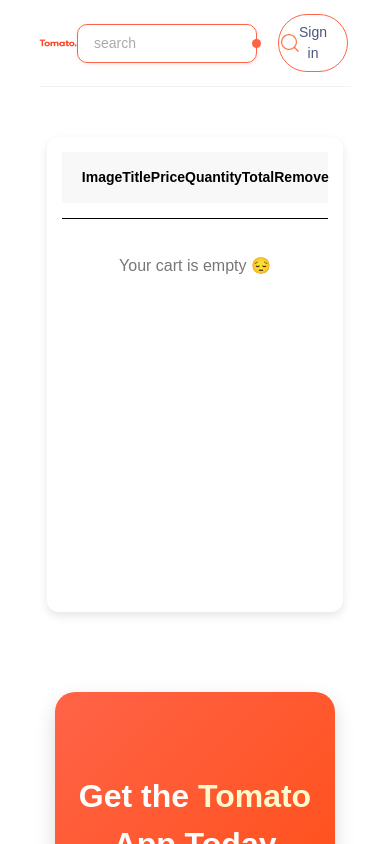
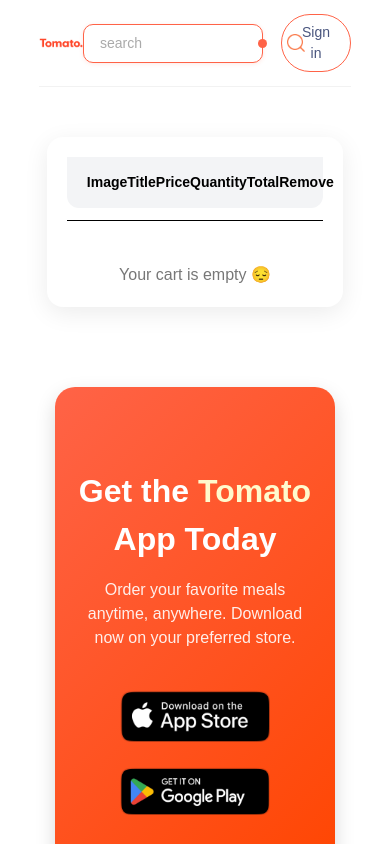
Before and after one commit to Shatansh6/Food-Delivery-App-react, a React (Vite) app: page /cart in a window 390 px wide. Shown: the top 844 px of the page. Built offline with nearby package versions, Linux system fonts and the light colour scheme.

Commit message:
Initial commit

```diff
--- a/src/pages/Cart/Cart.css
+++ b/src/pages/Cart/Cart.css
@@ -1,143 +1,187 @@
+
 .cart {
   width: 90%;
   max-width: 1000px;
   margin: 50px auto;
-  background: #fff;
-  border-radius: 12px;
-  padding: 30px;
-  box-shadow: 0 4px 10px rgba(0,0,0,0.1);
-  height: 475px;
-  overflow-y: scroll;
+  background: #ffffff;
+  border-radius: 16px;
+  padding: 0px 30px 30px 30px;
+  box-shadow: 0 6px 25px rgba(0, 0, 0, 0.08);
+  overflow-y: auto;
+  max-height: 80vh;
+  scroll-behavior: smooth;
 }
-
-.cart-items {
-  width: 100%;
-  display: flex;
-  flex-direction: column;
-  gap: 15px;
+.cart::-webkit-scrollbar {
+  width: 6px;
+}
+.cart::-webkit-scrollbar-thumb {
+  background-color: rgba(0, 0, 0, 0.15);
+  border-radius: 10px;
 }
 
 .title {
   display: grid;
   grid-template-columns: 1fr 2fr 1fr 1fr 1fr 0.5fr;
-  background-color: #f8f8f8;
+  background-color: #f3f4f6;
   font-weight: 600;
   padding: 15px 20px;
+  border-radius: 0px 0px 12px 12px;
   position: sticky;
-  top: -30px;
-  z-index: 2;
+  top: 0;
+  z-index: 5;
+  color: #333;
+}
+
+.cart-items {
+  display: flex;
+  flex-direction: column;
+  gap: 12px;
 }
 
 .cart-item {
   display: grid;
-  grid-template-columns: 1fr 2fr 1fr 1fr 1fr 1fr;
+  grid-template-columns: 1fr 2fr 1fr 1fr 1fr 0.5fr;
   align-items: center;
   background: #fafafa;
-  padding: 10px 0;
-  border-radius: 8px;
+  padding: 12px 16px;
+  border-radius: 10px;
   text-align: center;
+  transition: transform 0.15s ease, box-shadow 0.15s ease;
 }
 
-.cart-item img {
-  width: 60px;
-  height: 60px;
+.cart-item:hover {
+  transform: scale(1.01);
+  box-shadow: 0 3px 12px rgba(0, 0, 0, 0.08);
+}
+
+
+.cart-item-img {
+  width: 70px;
+  height: 70px;
   object-fit: cover;
   border-radius: 8px;
   margin: auto;
+  border: 1px solid #eee;
 }
 
 .cart-item p {
   margin: 0;
   font-size: 15px;
+  color: #333;
+  line-height: 1.4;
 }
+
+
+.quantity-controls {
+  display: flex;
+  align-items: center;
+  justify-content: center;
+  gap: 6px;
+}
+
+.qty-btn {
+  background: #ff6b00;
+  color: white;
+  border: none;
+  padding: 5px 10px;
+  border-radius: 5px;
+  font-size: 16px;
+  cursor: pointer;
+  transition: background 0.2s ease, transform 0.1s ease;
+}
+
+.qty-btn:hover {
+  background: #e65c00;
+  transform: scale(1.05);
+}
+
+.qty-btn:active {
+  transform: scale(0.95);
+}
+
 
 .remove-btn {
   cursor: pointer;
-  color: #ff4444;
+  color: #ff3b30;
   font-size: 18px;
-  transition: 0.2s;
+  background: none;
+  border: none;
+  transition: transform 0.2s, color 0.2s;
 }
 
 .remove-btn:hover {
-  transform: scale(1.1);
-}
-
-button {
-  background: #ff6b00;
-  color: white;
-  border: none;
-  padding: 4px 10px;
-  border-radius: 5px;
-  cursor: pointer;
-  margin: 0 5px;
-  transition: 0.2s;
-}
-
-button:hover {
-  background: #e65c00;
+  color: #d7261b;
+  transform: scale(1.2);
 }
 
 .empty-cart {
   text-align: center;
   font-size: 16px;
   color: #777;
-  margin-top: 20px;
+  margin-top: 30px;
+  font-weight: 500;
 }
+
 
 .cart-total {
   text-align: right;
-  margin-top: 25px;
+  margin-top: 30px;
+  border-top: 2px solid #f0f0f0;
+  padding-top: 20px;
 }
 
 .cart-total h3 {
-  font-size: 20px;
-  margin-bottom: 15px;
-  color: #333;
+  font-size: 22px;
+  margin-bottom: 20px;
+  color: #111;
 }
+
 
 .checkout-btn {
   background: #007bff;
   color: white;
-  padding: 10px 20px;
+  padding: 12px 25px;
   border: none;
   border-radius: 8px;
   cursor: pointer;
-  transition: 0.3s;
+  font-size: 16px;
+  font-weight: 500;
+  transition: background 0.25s ease, transform 0.1s ease;
 }
 
 .checkout-btn:hover {
   background: #0056b3;
+  transform: scale(1.03);
 }
 
-/* Responsive */
-@media (max-width: 768px) {
-  .title,
-  .cart-item {
-    grid-template-columns: 1fr 1.5fr 1fr;
+.checkout-btn:disabled {
+  background: #ccc;
+  cursor: not-allowed;
+}
+
+
+@media (max-width: 900px) {
+  .title {
+    grid-template-columns: 1fr 1.5fr 1fr 1fr 1fr 0.5fr;
     font-size: 14px;
   }
 
-  .cart-item img {
-    width: 50px;
-    height: 50px;
+  .cart-item {
+    grid-template-columns: 1fr 1.5fr 1fr 1fr 1fr 0.5fr;
   }
 
-  .remove-btn {
-    font-size: 16px;
+  .cart-item-img {
+    width: 60px;
+    height: 60px;
+  }
+}
+
+@media (max-width: 700px) {
+  .cart {
+    padding: 20px;
+    width: 95%;
   }
 
-  button {
-    padding: 3px 8px;
-    font-size: 13px;
-  }
-}
-@media (max-width: 750px) {
-  .cart {
-    width: 95%;
-    padding: 15px;
-  }
-
-  /* Hide table-like headers, show labels inside items instead */
   .title {
     display: none;
   }
@@ -148,45 +192,23 @@
     background: #fff;
     border: 1px solid #eee;
     border-radius: 10px;
-    padding: 10px;
+    padding: 10px 12px;
     gap: 10px;
     position: relative;
   }
 
-  .cart-item img {
+  .cart-item-img {
     width: 70px;
     height: 70px;
-    border-radius: 8px;
   }
 
   .cart-item p {
-    margin: 4px 0;
+    margin: 3px 0;
     font-size: 14px;
-    color: #333;
   }
 
-  .cart-item p:nth-child(2)::before {
-    content: "Item: ";
-    font-weight: 600;
-    color: #555;
-  }
-
-  .cart-item p:nth-child(3)::before {
-    content: "Price: ";
-    font-weight: 600;
-    color: #555;
-  }
-
-  .cart-item p:nth-child(4)::before {
-    content: "Qty: ";
-    font-weight: 600;
-    color: #555;
-  }
-
-  .cart-item p:nth-child(5)::before {
-    content: "Total: ";
-    font-weight: 600;
-    color: #555;
+  .quantity-controls {
+    justify-content: flex-start;
   }
 
   .remove-btn {
@@ -196,25 +218,13 @@
     font-size: 18px;
   }
 
-  button {
-    padding: 5px 10px;
-    font-size: 13px;
-    margin: 0 3px;
-  }
-
   .cart-total {
     text-align: center;
-    margin-top: 20px;
-  }
-
-  .cart-total h3 {
-    font-size: 18px;
-    margin-bottom: 12px;
   }
 
   .checkout-btn {
     width: 100%;
-    padding: 12px;
+    padding: 14px;
     font-size: 15px;
   }
 }
--- a/src/pages/Cart/Cart.jsx
+++ b/src/pages/Cart/Cart.jsx
@@ -1,23 +1,27 @@
-import React, { useContext } from "react";
+import React, { useContext, useMemo } from "react";
 import "./Cart.css";
 import { StoreContext } from "../../Context/StoreContext";
 
 const Cart = () => {
   const { food_list, cartItems, addToCart, removeFromCart } = useContext(StoreContext);
 
-  const getTotalCartAmount = () => {
-    return food_list.reduce((total, item) => {
-      if (cartItems[item.id] > 0) {
-        total += item.price * cartItems[item.id];
-      }
-      return total;
+  if (!food_list || !cartItems) {
+    return <p className="loading-text">Loading your cart...</p>;
+  }
+
+  const totalAmount = useMemo(() => {
+    return food_list.reduce((acc, item) => {
+      const qty = cartItems[item.id] || 0;
+      return acc + item.price * qty;
     }, 0);
-  };
+  }, [food_list, cartItems]);
+
+  const isCartEmpty = !food_list.some((item) => cartItems[item.id] > 0);
 
   return (
     <div className="cart">
       <div className="cart-items">
-        <div className="title ">
+        <div className="title">
           <p>Image</p>
           <p>Title</p>
           <p>Price</p>
@@ -27,40 +31,63 @@
         </div>
         <hr />
 
-        {food_list.map((item) => {
-          if (cartItems[item.id] > 0) {
+        {!isCartEmpty ? (
+          food_list.map((item) => {
+            const qty = cartItems[item.id] || 0;
+            if (qty === 0) return null;
+
             return (
-              <div className="cart-item  " key={item.id}>
-                <img src={item.image} alt={item.name} />
+              <div className="cart-item" key={item.id}>
+                <img
+                  src={item.image}
+                  alt={`${item.name} image`}
+                  className="cart-item-img"
+                />
                 <p>{item.name}</p>
                 <p>₹{item.price}</p>
-                <p>
-                  <button onClick={() => removeFromCart(item.id)}>-</button>
-                  {cartItems[item.id]}
-                  <button onClick={() => addToCart(item.id)}>+</button>
-                </p>
-                <p>₹{item.price * cartItems[item.id]}</p>
-                <p
+                <div className="quantity-controls">
+                  <button
+                    className="qty-btn"
+                    onClick={() => removeFromCart(item.id)}
+                  >
+                    −
+                  </button>
+                  <span>{qty}</span>
+                  <button
+                    className="qty-btn"
+                    onClick={() => addToCart(item.id)}
+                  >
+                    +
+                  </button>
+                </div>
+                <p>₹{item.price * qty}</p>
+                <button
                   className="remove-btn"
                   onClick={() => removeFromCart(item.id)}
+                  title="Remove item"
                 >
                   ❌
-                </p>
+                </button>
               </div>
             );
-          }
-          return null;
-        })}
-
-        {Object.keys(cartItems).length === 0 && (
+          })
+        ) : (
           <p className="empty-cart">Your cart is empty 😔</p>
         )}
       </div>
 
-      {getTotalCartAmount() > 0 && (
+      {!isCartEmpty && (
         <div className="cart-total">
-          <h3>Total Amount: ₹{getTotalCartAmount()}</h3>
-          <button className="checkout-btn">Proceed to Checkout</button>
+          <h3>Total Amount: ₹{totalAmount.toFixed(2)}</h3>
+          <div className="cart-actions">
+            <button
+              className="checkout-btn"
+              disabled={totalAmount <= 0}
+              onClick={() => alert("Proceeding to checkout...")}
+            >
+              Proceed to Checkout
+            </button>
+          </div>
         </div>
       )}
     </div>
--- a/vite.config.js
+++ b/vite.config.js
@@ -1,8 +1,8 @@
-import { defineConfig } from 'vite'
-import react from '@vitejs/plugin-react'
-import tailwindcss from '@tailwindcss/vite'
+import { defineConfig } from "vite";
+import react from "@vitejs/plugin-react";
+import tailwindcss from "@tailwindcss/vite";
 
-// https://vite.dev/config/
 export default defineConfig({
-  plugins: [react(),tailwindcss()],
-})
+  plugins: [react(), tailwindcss()],
+  base: "/foodDeliveryApp/", // EXACT repo name, case-sensitive
+});
```
Also changed, not shown: package.json (+7 -4 lines), 1 other file (tests, documents, lock files or other folders).
